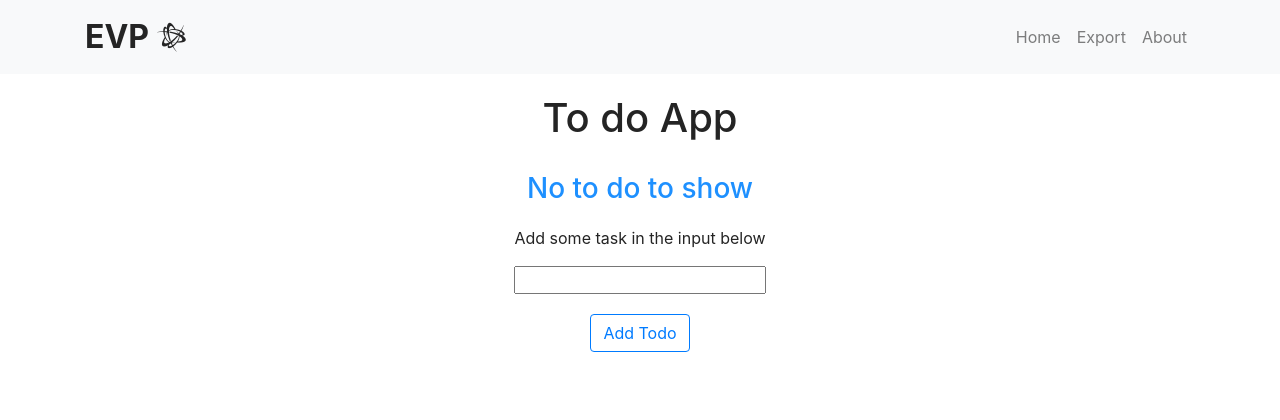
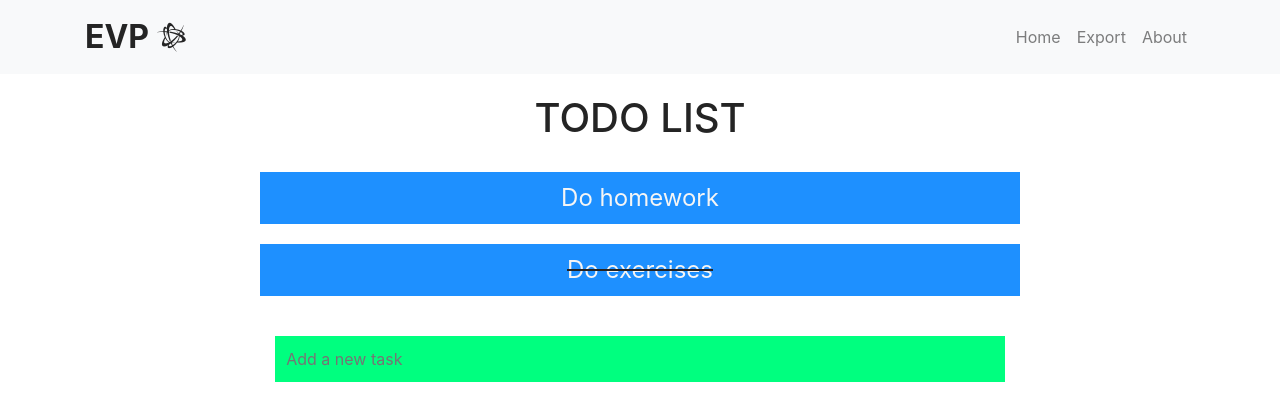
Before and after one commit to evazquez94/Todo-App, a React (Create React App) app: page / in a window 1280 px wide. Shown: the top 420 px of the page. Built offline with nearby package versions, Linux system fonts and the light colour scheme.

Commit message:
Add create todo and todo list

```diff
--- a/src/components/Home.css
+++ b/src/components/Home.css
@@ -6,7 +6,6 @@
 
 .todo-item {
   list-style-type: none;
-  /* border: red solid; */
   background-color: dodgerblue;
   font-size: 1.5rem;
   margin: 20px auto;
@@ -28,17 +27,15 @@ ul i {
 }
 
 .todo-list {
-  /* border: red solid; */
   text-align: center;
 }
 
-.add-todo {
-  /* border: red solid; */
-  text-align: center;
+.input[type=text] {
+  background-color: springgreen;
+  margin: 20px auto;
+  outline: none;
+  border: none;
+  padding: 0.7em;
+  color: black;
+  width: 100%;
 }
-
-.add-todo-button {
-  /* border: green solid; */
-  text-align: center;
-  margin-top: 20px;
-}
--- a/src/components/Home.js
+++ b/src/components/Home.js
@@ -1,26 +1,74 @@
 import React from "react";
-import { Container, Row, Col, Button } from "react-bootstrap";
+import { Container, Row, Col } from "react-bootstrap";
 import "./Home.css";
 
-function Home() {
-  const [todo, setTodo] = React.useState([]);
-  const [input, setInput] = React.useState("");
+function Todo({ todo }) {
+  return (
+    <div style={{ textDecoration: todo.completed ? "line-through" : "" }}>
+      <Row className="todo-item">
+        <Col
+          xs={{ span: 10, offset: 1 }}
+          sm={{ span: 10, offset: 1 }}
+          lg={{ span: 8, offset: 2 }}
+        >
+          <li>{todo.title}</li>
+        </Col>
+        {/* <Col xs={6} sm={6} lg={1}>
+          <i className="far fa-edit" onClick={edit} />
+        </Col>
+        <Col xs={6} sm={6} lg={1}>
+          <i className="fas fa-trash" />
+        </Col> */}
+      </Row>
+    </div>
+  );
+}
 
-  const addTodo = () => {
-    let newTodo = todo;
-    newTodo.push(input);
-    setTodo(newTodo);
-    setInput("");
+function CreateTodo({ addTodo }) {
+  const [value, setValue] = React.useState("");
+
+  const handleSubmit = (e) => {
+    e.preventDefault();
+    if (!value) return;
+
+    addTodo(value);
+    setValue("");
   };
 
-  const onChangeInput = (event) => {
-    setInput(event.target.value);
+  return (
+    <form onSubmit={handleSubmit}>
+      <input
+        type="text"
+        className="input"
+        placeholder="Add a new task"
+        value={value}
+        onChange={(e) => setValue(e.target.value)}
+      />
+    </form>
+  );
+}
+
+function Home() {
+  const [todo, setTodo] = React.useState([
+    {
+      title: "Do homework",
+      completed: false,
+    },
+    {
+      title: "Do exercises",
+      completed: true,
+    },
+  ]);
+
+  const addTodo = (title) => {
+    const newTodo = [...todo, { title, completed: false }];
+    setTodo(newTodo);
   };
 
   return (
     <>
       <Container>
-        <h1 className="title">To do App</h1>
+        <h1 className="title">TODO LIST</h1>
 
         <Row>
           <Col
@@ -28,43 +76,19 @@ function Home() {
             md={{ span: 8, offset: 2 }}
             xs={{ span: 10, offset: 1 }}
           >
-            <ul>
-              {todo.length > 0 ? (
-                todo.map((todo) => {
-                  return (
-                    <Row className="todo-item">
-                      <Col xs={10} sm={10} lg={{span: 8, offset:2}}>
-                        <li key={todo}>{todo}</li>
-                      </Col>
-                      <Col xs={6} sm={6} lg={1}>
-                        <i className="far fa-edit" onClick={()=>console.log(todo)}/>
-                      </Col>
-                      <Col xs={6} sm={6} lg={1}>
-                        <i className="fas fa-trash" />
-                      </Col>
-                    </Row>
-                  );
-                })
-              ) : (
-                <>
-                  <h3>No to do to show</h3>
-                  <p>Add some task in the input below</p>
-                </>
-              )}
-            </ul>
+            {todo.map((todo, index) => (
+              <Todo todo={todo} index={index} key={index} />
+            ))}
           </Col>
         </Row>
 
         <Row>
-          <Col className="add-todo">
-            <input type="text" value={input} onChange={onChangeInput} />
-          </Col>
-        </Row>
-        <Row>
-          <Col className="add-todo-button">
-            <Button variant="outline-primary" onClick={addTodo}>
-              Add Todo
-            </Button>
+          <Col
+            className="add-todo"
+            md={{ span: 8, offset: 2 }}
+            xs={{ span: 10, offset: 1 }}
+          >
+            <CreateTodo addTodo={addTodo} />
           </Col>
         </Row>
       </Container>
```
